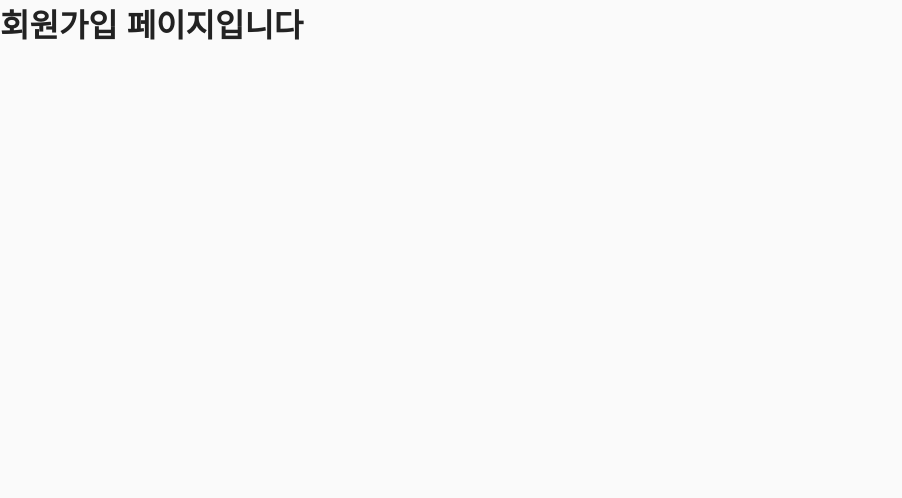
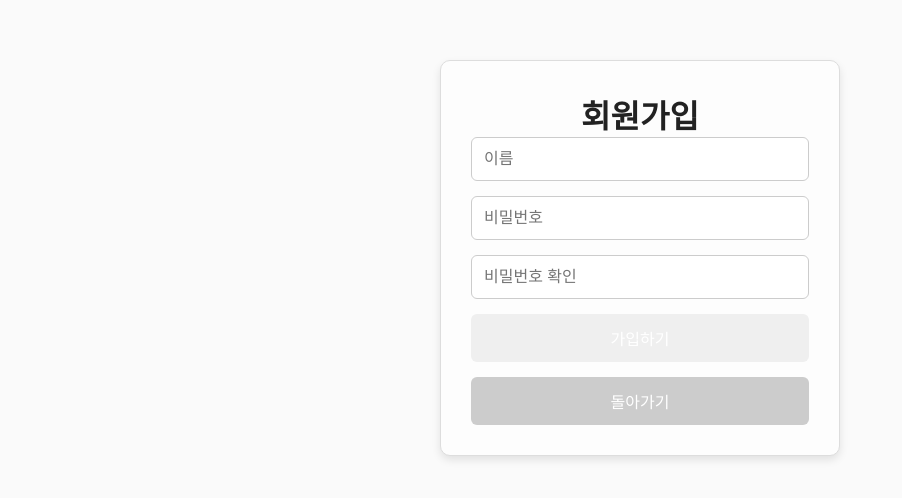
Before and after one commit to elroi773/manna_pray_project, a React (Vite) app: page /join in a window 1280 px wide. Shown: the top 498 px of the page, without its empty margins (0-902 px from the left). Built offline with nearby package versions, Linux system fonts and the light colour scheme; a web font is replaced by a local one.

Commit message:
로그인 회원가입 게시글

```diff
--- a/src/Join/join.jsx
+++ b/src/Join/join.jsx
@@ -1,8 +1,73 @@
-// src/Join/join.jsx
-import React from "react";
+// src/Join/Join.jsx
+import React, { useState } from "react";
+import { useNavigate } from "react-router-dom";
+import "./Join.css";
 
 function Join() {
-  return <h1>회원가입 페이지입니다</h1>;
+  const navigate = useNavigate();
+  const [formData, setFormData] = useState({
+    name: "",
+    password: "",
+    confirmPassword: "",
+  });
+
+  const handleChange = (e) => {
+    const { name, value } = e.target;
+    setFormData((prev) => ({
+      ...prev,
+      [name]: value,
+    }));
+  };
+
+  const handleSubmit = (e) => {
+    e.preventDefault();
+    if (formData.password !== formData.confirmPassword) {
+      alert("비밀번호가 일치하지 않습니다.");
+      return;
+    }
+    alert("회원가입 완료!");
+    navigate("/"); // 회원가입 완료 후 홈으로 이동
+  };
+
+  return (
+    <div className="join-container">
+      <h1>회원가입</h1>
+      <form onSubmit={handleSubmit} className="join-form">
+        <input
+          type="text"
+          name="name"
+          placeholder="이름"
+          value={formData.name}
+          onChange={handleChange}
+          required
+        />
+        <input
+          type="password"
+          name="password"
+          placeholder="비밀번호"
+          value={formData.password}
+          onChange={handleChange}
+          required
+        />
+        <input
+          type="password"
+          name="confirmPassword"
+          placeholder="비밀번호 확인"
+          value={formData.confirmPassword}
+          onChange={handleChange}
+          required
+        />
+        <button type="submit">가입하기</button>
+        <button
+          type="button"
+          className="back-button"
+          onClick={() => navigate("/")}
+        >
+          돌아가기
+        </button>
+      </form>
+    </div>
+  );
 }
 
-export default Join; // ✅ 이 줄이 반드시 있어야 함!
+export default Join;
```
